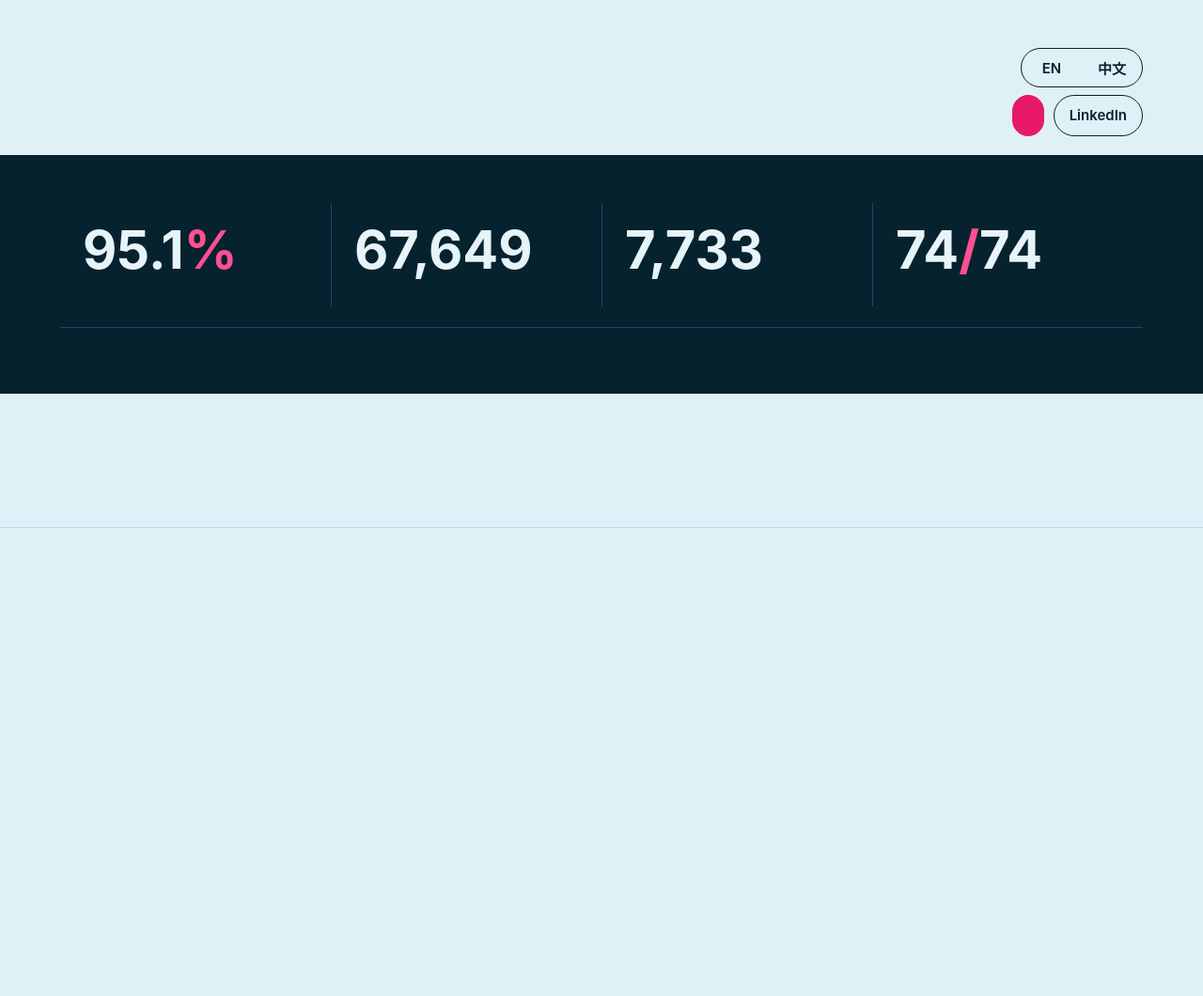
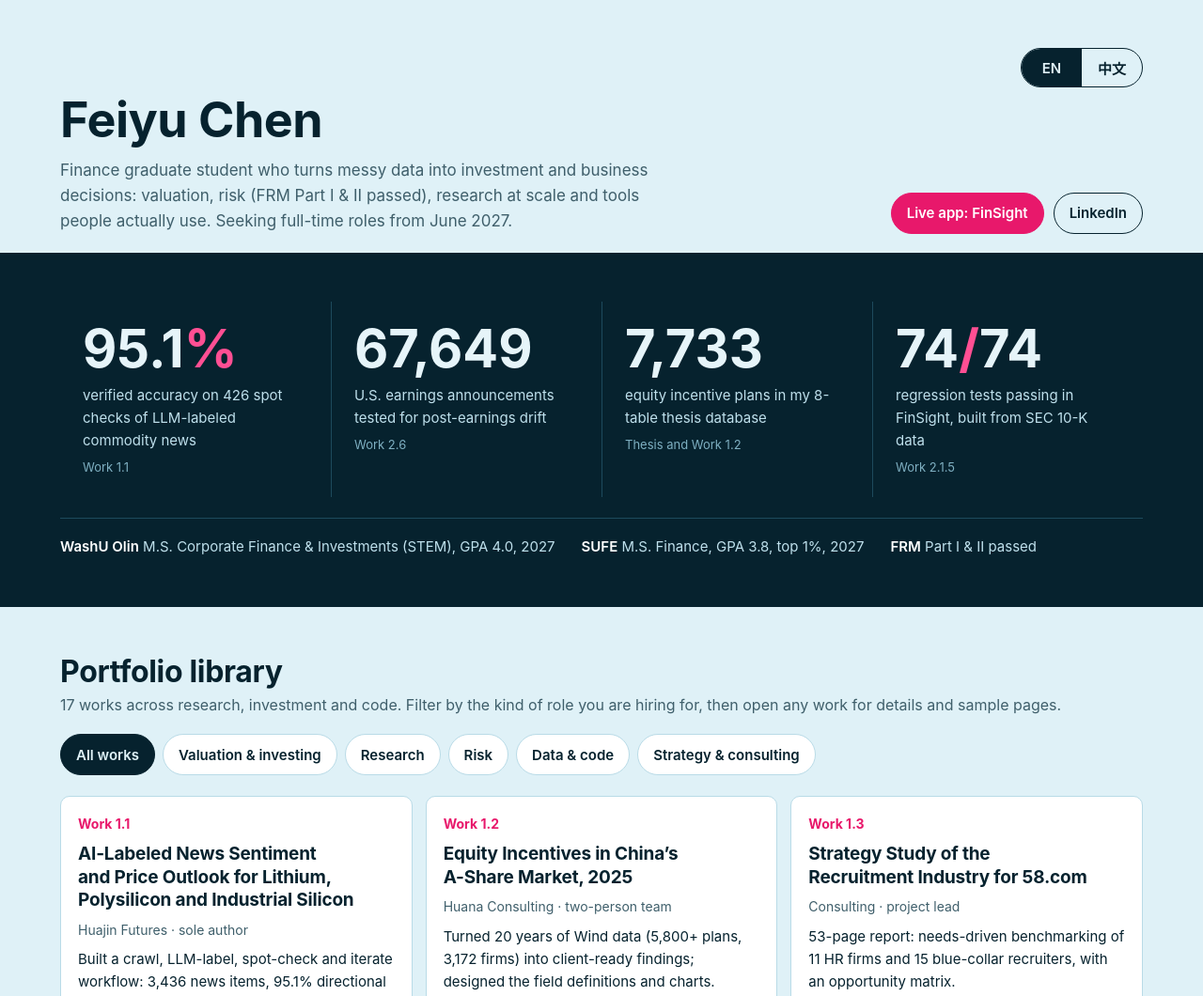
Before and after one commit to lucillelovelife11-wq/feiyu-portfolio, a plain HTML site: page index.html in a window 1280 px wide. Shown: the top 1060 px of the page at 94% size. Before the commit the page ends 800 px from the top, so only its background shows below. Drawn offline with Linux system fonts and the light colour scheme.

Commit message:
Add files via upload

```diff
--- a/index.html
+++ b/index.html
@@ -295,7 +295,7 @@ let lang='en',cur='all',last=null,openId=null;
 try{lang=localStorage.getItem('fc-lang')||((navigator.language||'').toLowerCase().startsWith('zh')?'zh':'en')}catch(e){lang=(navigator.language||'').toLowerCase().startsWith('zh')?'zh':'en'}
 if(lang!=='zh')lang='en';
 const L=()=>T[lang];
-const get=w=>{if(lang==='en')return {...w,cap:w.im.map(m=>m[1])};const z=ZH[w.id]||{};return {||w.im.map(m=>m[1])}};
+const get=w=>{if(lang==='en')return {...w,cap:w.im.map(m=>m[1])};const z=ZH[w.id]||{};return {...w,...z,im:w.im,cap:z.im||w.im.map(m=>m[1])}};
 const render=()=>{
  document.documentElement.lang=lang==='zh'?'zh-CN':'en';
  document.title=lang==='zh'?'陈飞羽 作品集':'Feiyu Chen Portfolio';
```
